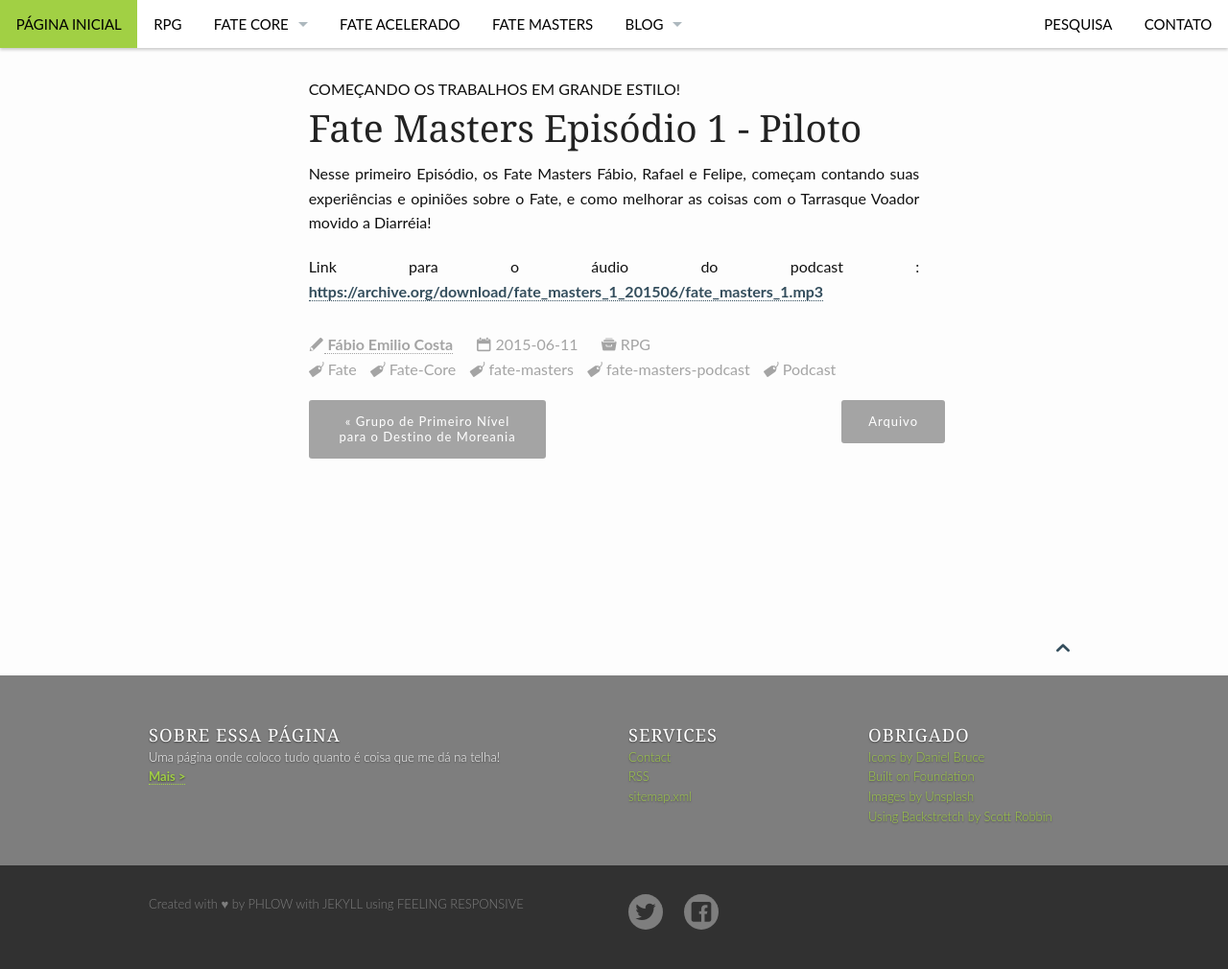
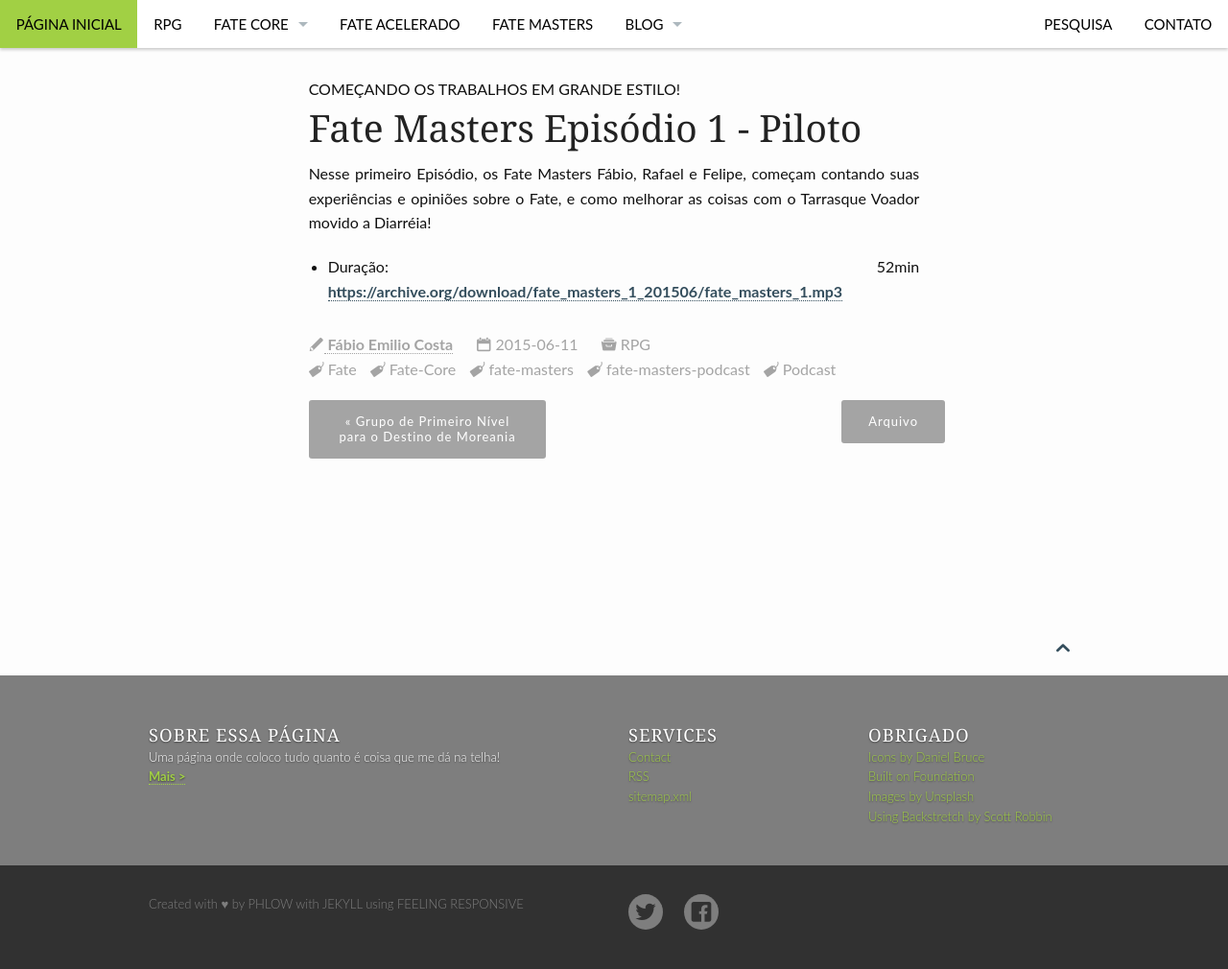
Before and after one commit to fabiocosta0305/fabiocosta0305.github.io-old, a Jekyll site: the page built from _posts/Fate-Masters/2015-06-11-FateMasters#1.md, in a window 1280 px wide. Shown: the whole page at 96% size. Built offline with Jekyll 4.4.1, drawn with Linux system fonts in a browser that asks for light colours.

Commit message:
Teste de feed para podcast do Fate Masters

```diff
--- a/_posts/Fate-Masters/2015-06-11-FateMasters#1.md
+++ b/_posts/Fate-Masters/2015-06-11-FateMasters#1.md
@@ -15,4 +15,5 @@ header: no
 
 Nesse primeiro Episódio, os Fate Masters Fábio, Rafael e Felipe, começam contando suas experiências e opiniões sobre o Fate, e como melhorar as coisas com o Tarrasque Voador movido a Diarréia!
 
-Link para o áudio do podcast : [https://archive.org/download/fate_masters_1_201506/fate_masters_1.mp3](https://archive.org/download/fate_masters_1_201506/fate_masters_1.mp3)
+- Duração: 52min
+ [https://archive.org/download/fate_masters_1_201506/fate_masters_1.mp3](https://archive.org/download/fate_masters_1_201506/fate_masters_1.mp3)
```
Also changed, not shown: 1 other file.
